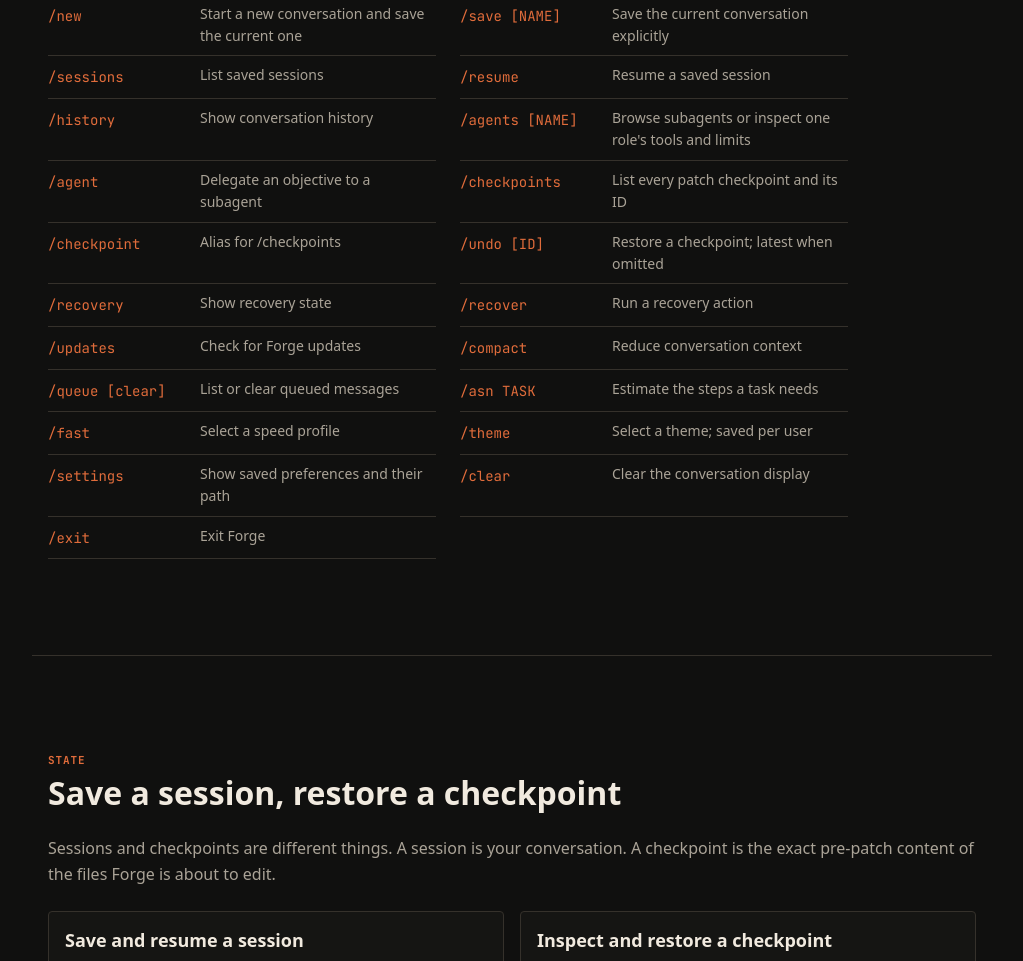
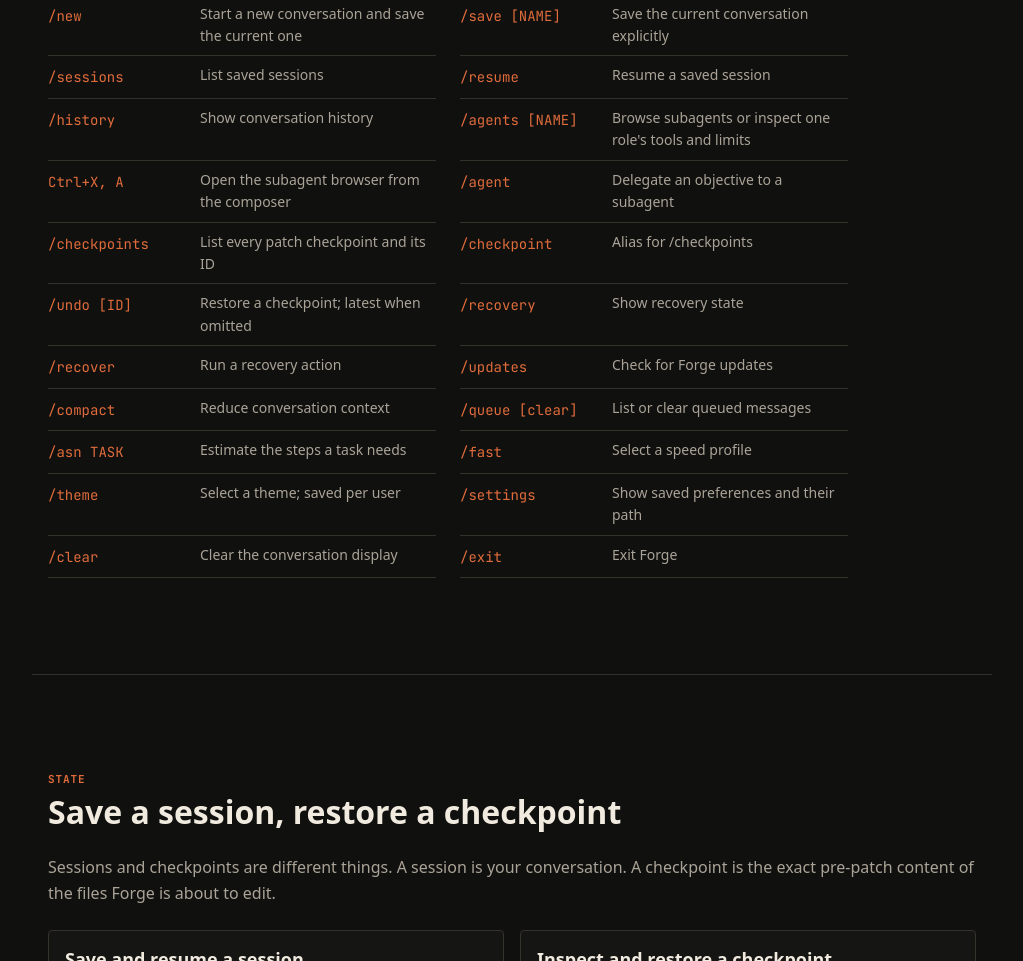
Before and after one commit to Chenboda01/Forge-AI, a plain HTML site: page site/index.html in a window 1280 px wide. Shown: the part 6475-7436 px from the top of the page, without its empty margins (128-1151 px from the left). Drawn offline with Linux system fonts and the light colour scheme.

Commit message:
Document the subagent browser shortcut

```diff
--- a/site/index.html
+++ b/site/index.html
@@ -339,6 +339,7 @@
         <div class="command-row"><dt><code>/resume</code></dt><dd>Resume a saved session</dd></div>
         <div class="command-row"><dt><code>/history</code></dt><dd>Show conversation history</dd></div>
         <div class="command-row"><dt><code>/agents [NAME]</code></dt><dd>Browse subagents or inspect one role's tools and limits</dd></div>
+        <div class="command-row"><dt><code>Ctrl+X, A</code></dt><dd>Open the subagent browser from the composer</dd></div>
         <div class="command-row"><dt><code>/agent</code></dt><dd>Delegate an objective to a subagent</dd></div>
         <div class="command-row"><dt><code>/checkpoints</code></dt><dd>List every patch checkpoint and its ID</dd></div>
         <div class="command-row"><dt><code>/checkpoint</code></dt><dd>Alias for /checkpoints</dd></div>
```
Also changed, not shown: README.md.
